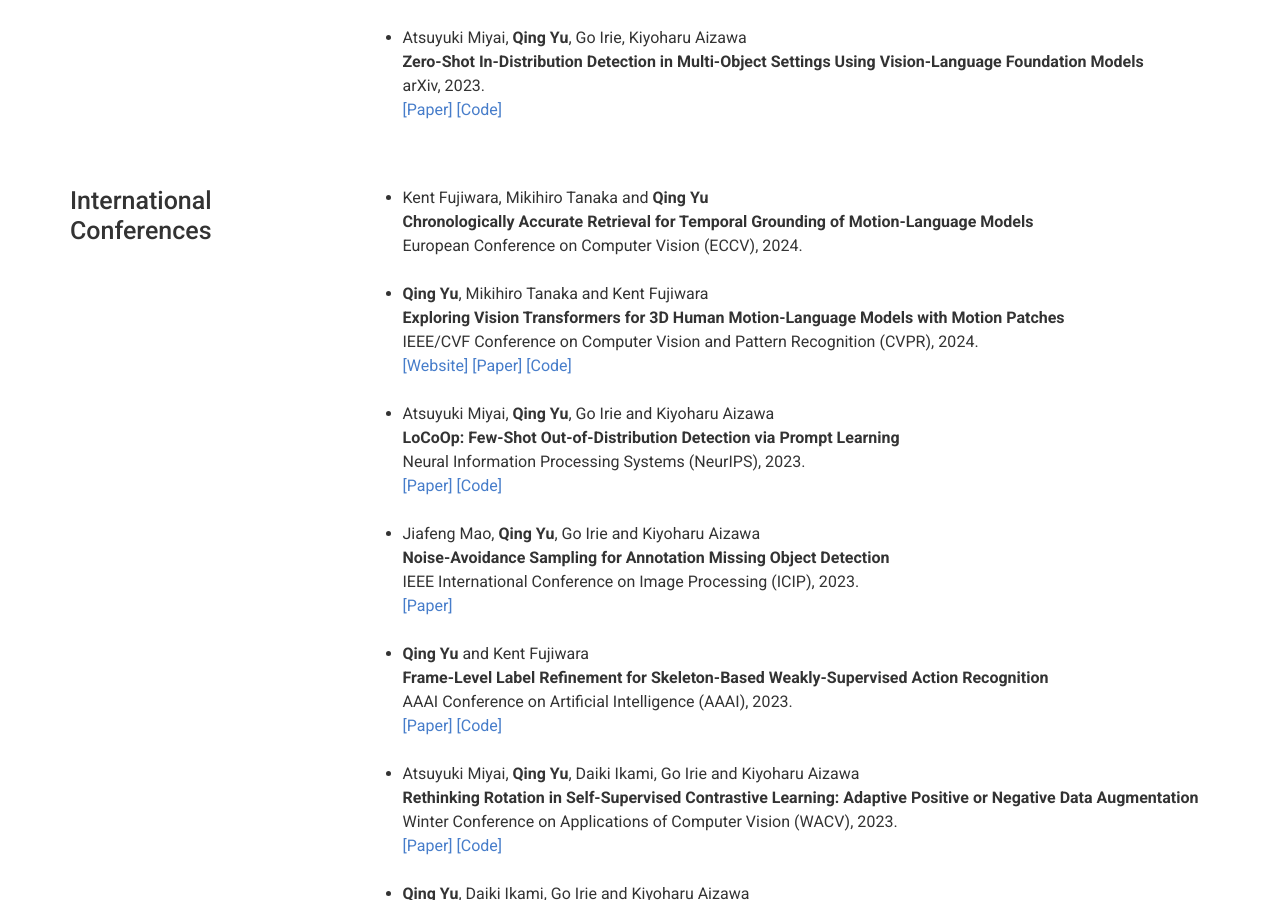
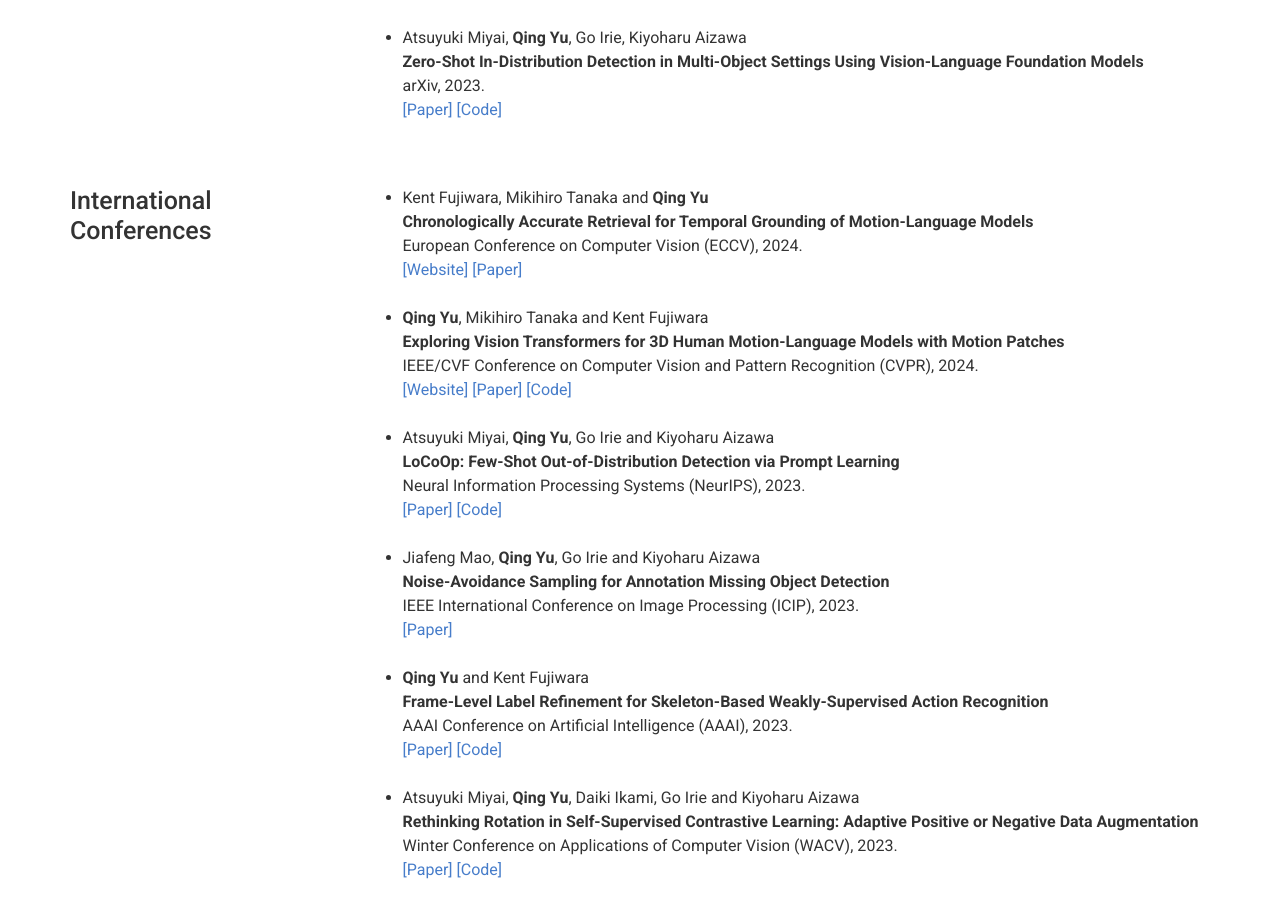
Before and after one commit to YU1ut/YU1ut.github.io, a Jekyll site: the page built from index.md, in a window 1280 px wide and 900 px high, scrolled down 724 px. Built offline with Jekyll 4.4.1, drawn with Linux system fonts in a browser that asks for light colours; nearby versions of some CDN libraries.

Commit message:
update profile

```diff
--- a/_data/projects.yml
+++ b/_data/projects.yml
@@ -17,6 +17,7 @@
     - Kent Fujiwara, Mikihiro Tanaka and <strong>Qing Yu</strong>
       <strong>Chronologically Accurate Retrieval for Temporal Grounding of Motion-Language Models</strong>
       European Conference on Computer Vision (ECCV), 2024.
+      [[Website]](https://kfworks.com/CAR-WP/)  [[Paper]](https://arxiv.org/abs/2407.15408)
       <br>
     - <strong>Qing Yu</strong>, Mikihiro Tanaka and Kent Fujiwara
       <strong>Exploring Vision Transformers for 3D Human Motion-Language Models with Motion Patches</strong>
```
